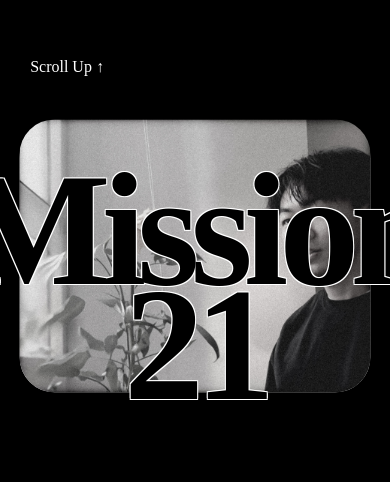
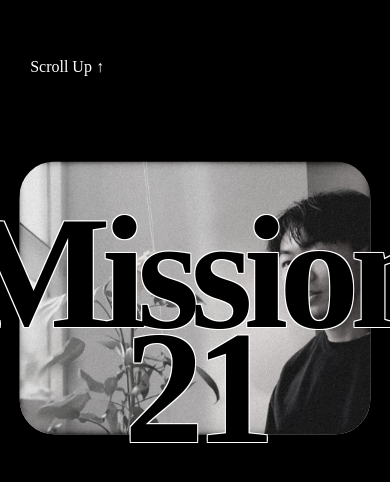
Before and after one commit to Linkhant19/seven-heaven, a React (Create React App) app: page /mission21 in a window 390 px wide. Shown: the part 122-604 px from the top of the page. Built offline with nearby package versions, Linux system fonts and the light colour scheme; a web font is replaced by a local one.

Commit message:
poem page height changes

```diff
--- a/src/assets/styles/main2.css
+++ b/src/assets/styles/main2.css
@@ -678,7 +678,7 @@ h1 {
         font-size: 10em;
         letter-spacing: -9px;
         line-height: 115px;
-        margin-top: 35vh;
+        /* margin-top: 35vh; */
     }
 
     #poem-title-san-jose {
@@ -692,9 +692,9 @@ h1 {
         word-spacing: 20px;
     }
 
-    .poem-image-container {
+    /* .poem-image-container {
         top: 45vh;
-    }
+    } */
 
     .poem-container img {
         width: 90vw;
```
